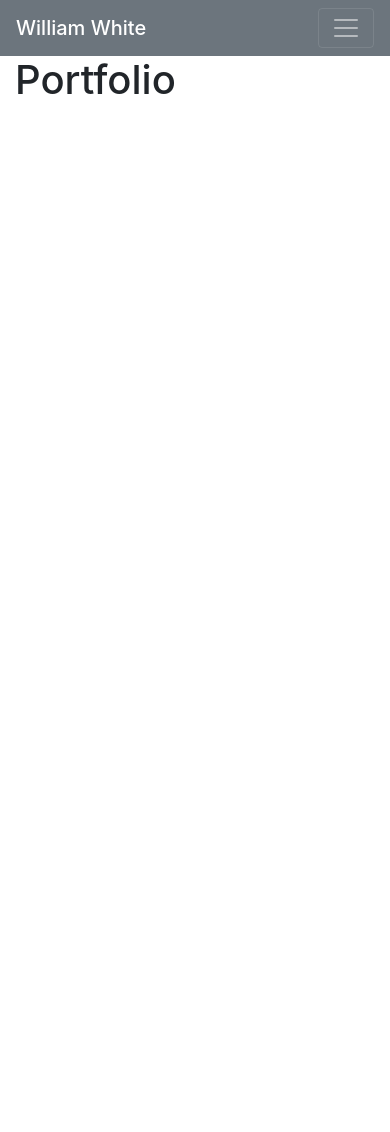
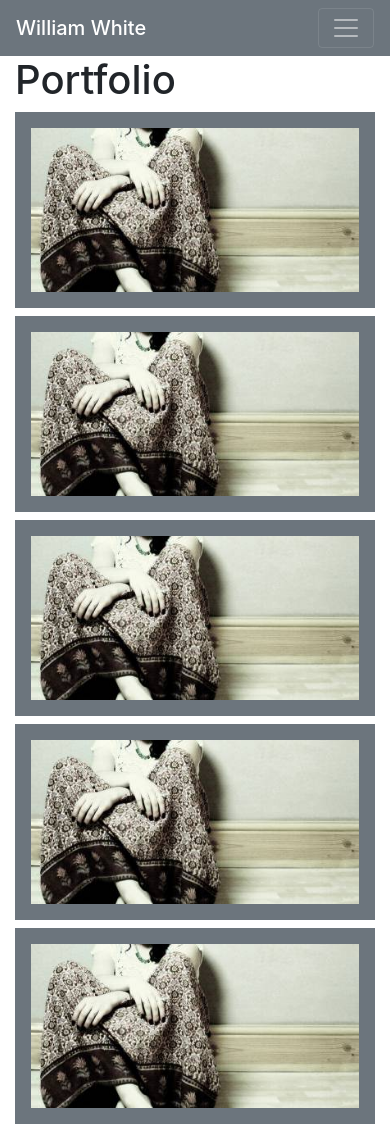
Before and after one commit to WilliamWhite86/Bootstrap-Portfolio, a plain HTML site: page portfolio.html in a window 390 px wide. Before the commit the page ends 844 px from the top, so only its background shows below. Drawn offline with nearby package versions, Linux system fonts and the light colour scheme.

Commit message:
initial build of responsive portfolio and contact pages

```diff
--- a/portfolio.html
+++ b/portfolio.html
@@ -37,7 +37,31 @@
                 <H1>Portfolio</H1>
             </div>
         </div>
+        <div class="row">
+            <div class="col-xs-12 col-sm-6 col-md-4 col-lg-3">
+                <div class="p-3 mb-2 bg-secondary text-white"><img src="abstract.jpg" class="img-fluid"
+                        alt="Responsive image" class="img-thumbnail"></div>
+            </div>
+            <div class="col-xs-12 col-sm-6 col-md-4 col-lg-3">
+                <div class="p-3 mb-2 bg-secondary text-white"><img src="abstract.jpg" class="img-fluid"
+                        alt="Responsive image" class="img-thumbnail"></div>
+            </div>
+            <div class="col-xs-12 col-sm-6 col-md-4 col-lg-3">
+                <div class="p-3 mb-2 bg-secondary text-white"><img src="abstract.jpg" class="img-fluid"
+                        alt="Responsive image" class="img-thumbnail"></div>
+            </div>
+        </div>
+
+        <div class="row">
+            <div class="col-xs-12 col-sm-6 col-md-4 col-lg-3">
+                <div class="p-3 mb-2 bg-secondary text-white"><img src="abstract.jpg" class="img-fluid"
+                        alt="Responsive image" class="img-thumbnail"></div>
+            </div>
+            <div class="col-xs-12 col-sm-6 col-md-4 col-lg-3">
+                <div class="p-3 mb-2 bg-secondary text-white"><img src="abstract.jpg" class="img-fluid"
+                        alt="Responsive image" class="img-thumbnail"></div>
+            </div>
+        </div>
     </div>
 </body>
-
 </html>
```
Also changed, not shown: contact.html (+18 -0 lines), abstract.jpg (added).
